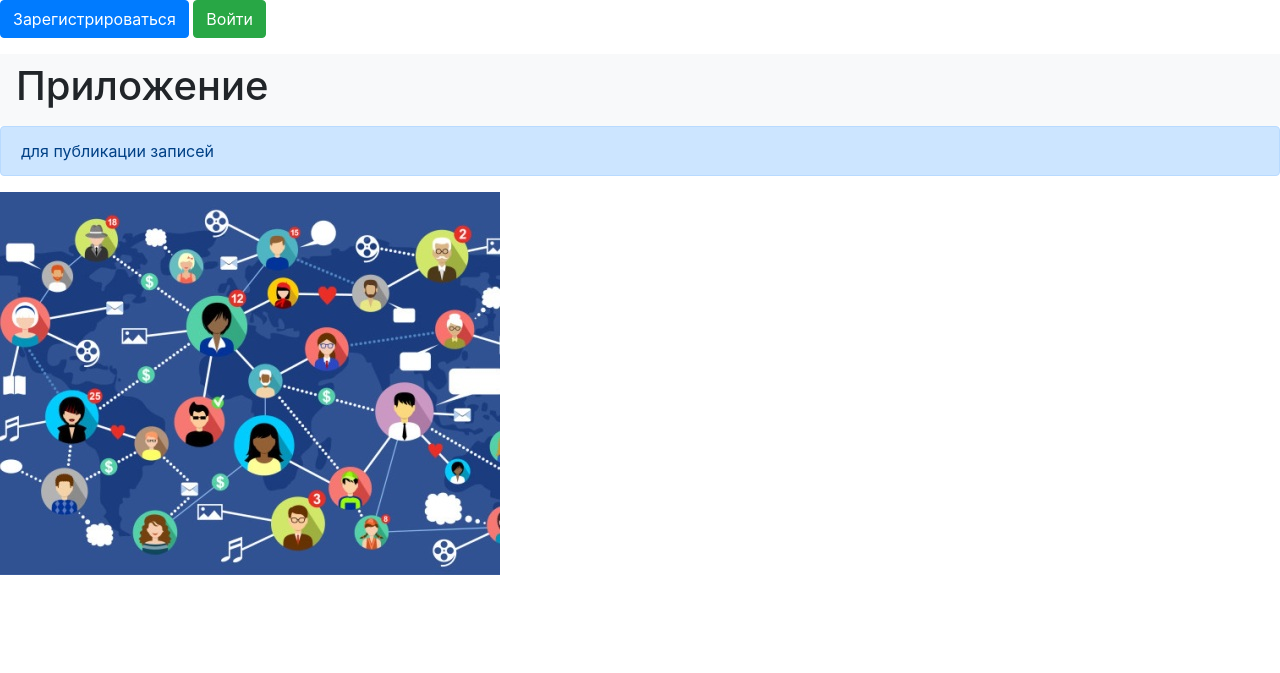
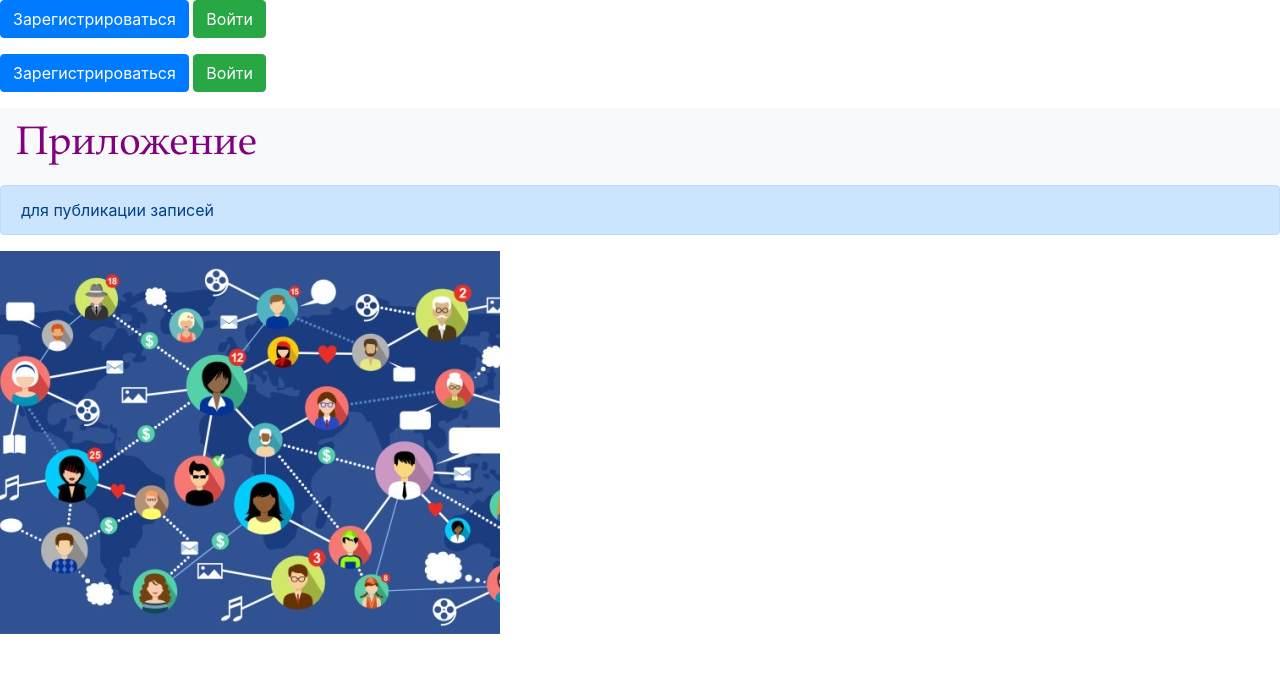
Before and after one commit to polina-novinski/web, a Flask app: page / in a window 1280 px wide. Shown: the top 673 px of the page. Run offline with Flask 2, Linux system fonts and the light colour scheme; some libraries are stand-ins or nearby versions.

Commit message:
Update index.html

```diff
--- a/templates/index.html
+++ b/templates/index.html
@@ -1,7 +1,11 @@
 {% extends "base.html" %}
 {% block content %}
+<p>
+    <a class="btn btn-primary " href="/register">Зарегистрироваться</a>
+    <a class="btn btn-success" href="/login">Войти</a>
+</p>
 <nav class="navbar navbar-light bg-light">
-        <h1>Приложение</h1>
+    <h1><font color="purple" face="Palatino Linotype" style="font-weight:bolder-style:italic">Приложение</font></h1>
     </nav>
 <div class="alert alert-primary" role="alert">
     для публикации записей
```
